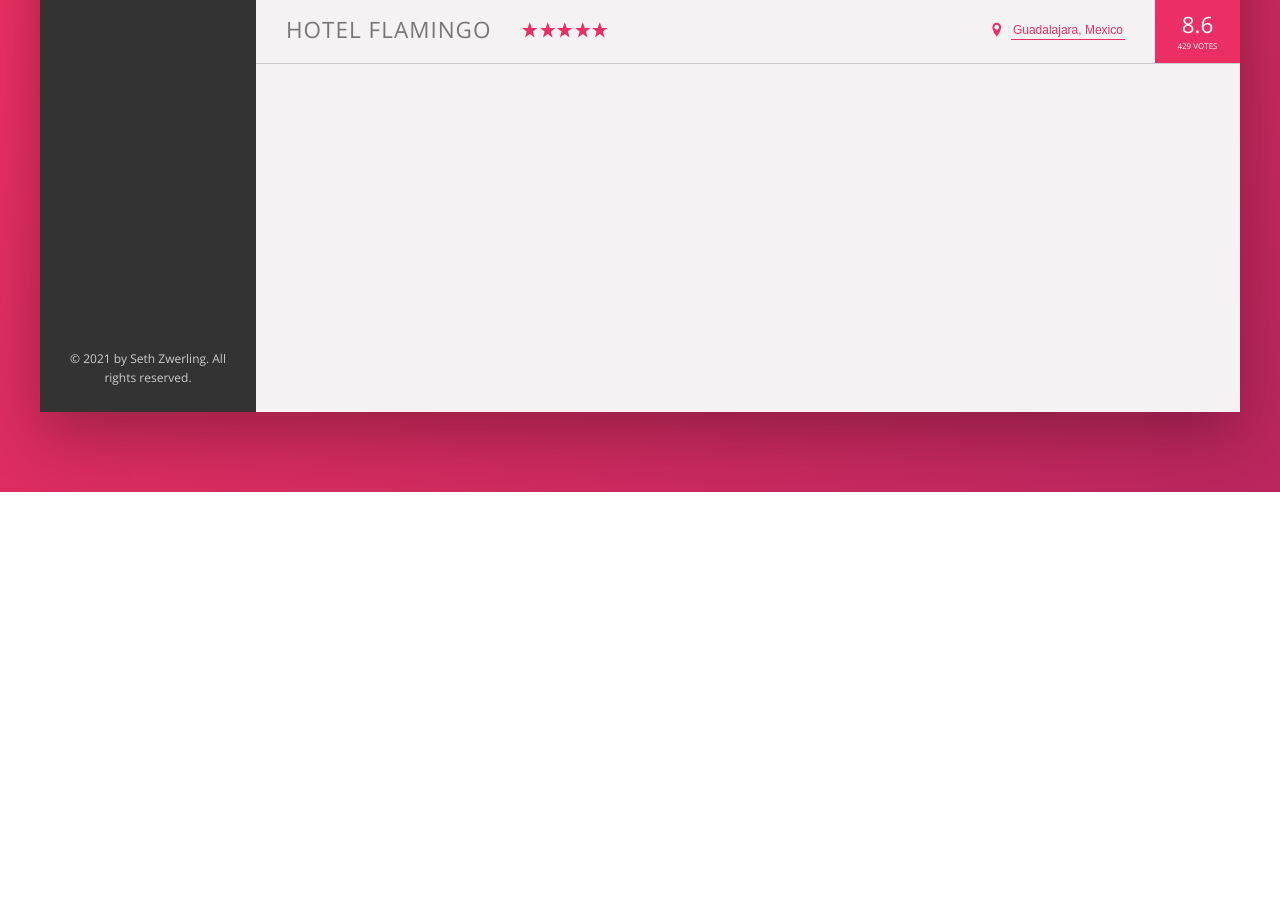
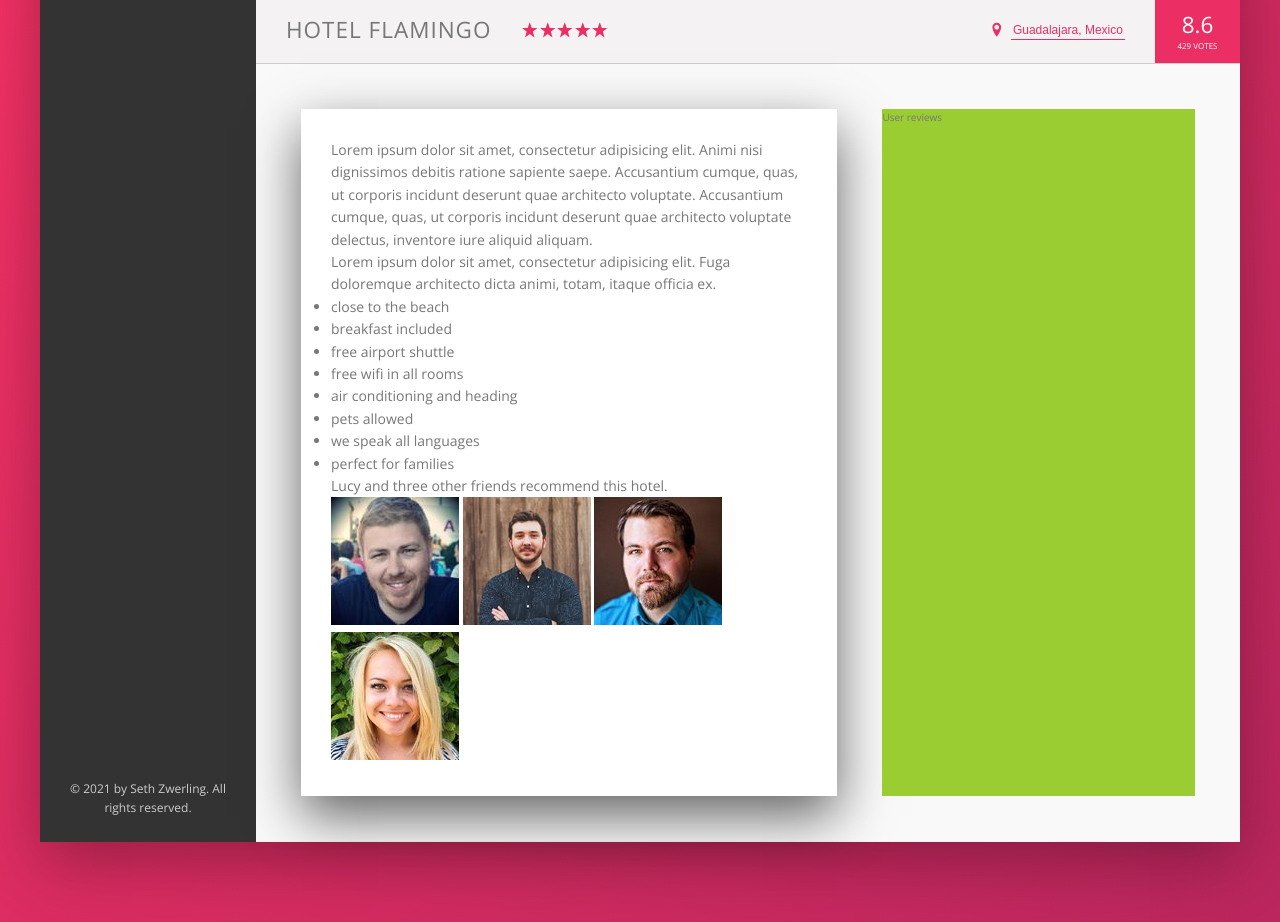
Before and after one commit to SZwerling/Trillo-App, a website: page index.html in a window 1280 px wide. Shown: the part 538-1460 px from the top of the page. Before the commit the page ends 1030 px from the top, so only its background shows below. Drawn offline with nearby package versions, Linux system fonts and the light colour scheme.

Commit message:
description pt.1

```diff
--- a/index.html
+++ b/index.html
@@ -131,6 +131,43 @@
                             <div class="overview__rating-count">429 votes</div>
                         </div>
                     </div>
+
+                    <div class="detail">
+                        <div class="description">
+                            <p class="paragraph">
+                                Lorem ipsum dolor sit amet, consectetur adipisicing elit. Animi nisi dignissimos debitis ratione sapiente saepe. Accusantium cumque, quas, ut corporis incidunt deserunt quae architecto voluptate.
+Accusantium cumque, quas, ut corporis incidunt deserunt quae architecto voluptate delectus, inventore iure aliquid aliquam.
+                            </p>
+                            <p class="paragraph">
+                                Lorem ipsum dolor sit amet, consectetur adipisicing elit. Fuga doloremque architecto dicta animi, totam, itaque officia ex.
+                            </p>
+                            <ul class="list">
+                                <li class="list__item">close to the beach</li>
+                                <li class="list__item">breakfast included</li>
+                                <li class="list__item">free airport shuttle</li>
+                                <li class="list__item">free wifi in all rooms</li>
+                                <li class="list__item">air conditioning and heading</li>
+                                <li class="list__item">pets allowed</li>
+                                <li class="list__item">we speak all languages</li>
+                                <li class="list__item">perfect for families</li>
+                            </ul>
+                            <div class="recommend">
+                                <p class="recommend__count">
+                                    Lucy and three other friends recommend this hotel.
+                                </p>
+                                <div class="recommend__friends">
+                                    <img src="img/user-3.jpg" alt="photo of friend 1" class="recommend__photo">
+                                    <img src="img/user-4.jpg" alt="photo of friend 2" class="recommend__photo">
+                                    <img src="img/user-5.jpg" alt="photo of friend 3" class="recommend__photo">
+                                    <img src="img/user-6.jpg" alt="photo of friend 4" class="recommend__photo">
+                                </div>
+                            </div>
+                        </div>
+                        <div class="user-reviews">
+                            User reviews
+                        </div>
+                    </div>
+
                 </main>
             </div>
         </div>
--- a/sass/_base.scss
+++ b/sass/_base.scss
@@ -30,6 +30,7 @@ Grey dark 3: #999
     --color-Grey-dark-3: #999;
 
     --shadow-dark: 0 2rem 6rem rgba(0, 0, 0, .3);
+    --shadow-light: 0 2rem 5rem rgba(0, 0, 0, .6);
 }
 
 * {
--- a/sass/_layout.scss
+++ b/sass/_layout.scss
@@ -36,6 +36,28 @@
 
 .hotel-view {
     flex: 1;
-    height: 80rem;
+
 
 }
+
+.detail {
+    display: flex;
+    padding: 4.5rem;
+    background-color: var(--color-Grey-light-1);
+    border-bottom: 1px solid var(--color-Grey-light-2);
+
+}
+
+.description {
+    font-size: 1.4rem;
+    background-color: #fff;
+    box-shadow: var(--shadow-light);
+    padding: 3rem;
+    flex: 0 0 60%;
+    margin-right: 4.5rem;
+}
+
+.user-reviews {
+    background-color: yellowgreen;
+    flex: 1; //occupies the remaining space
+}
```
Also changed, not shown: CSS/style.css.
